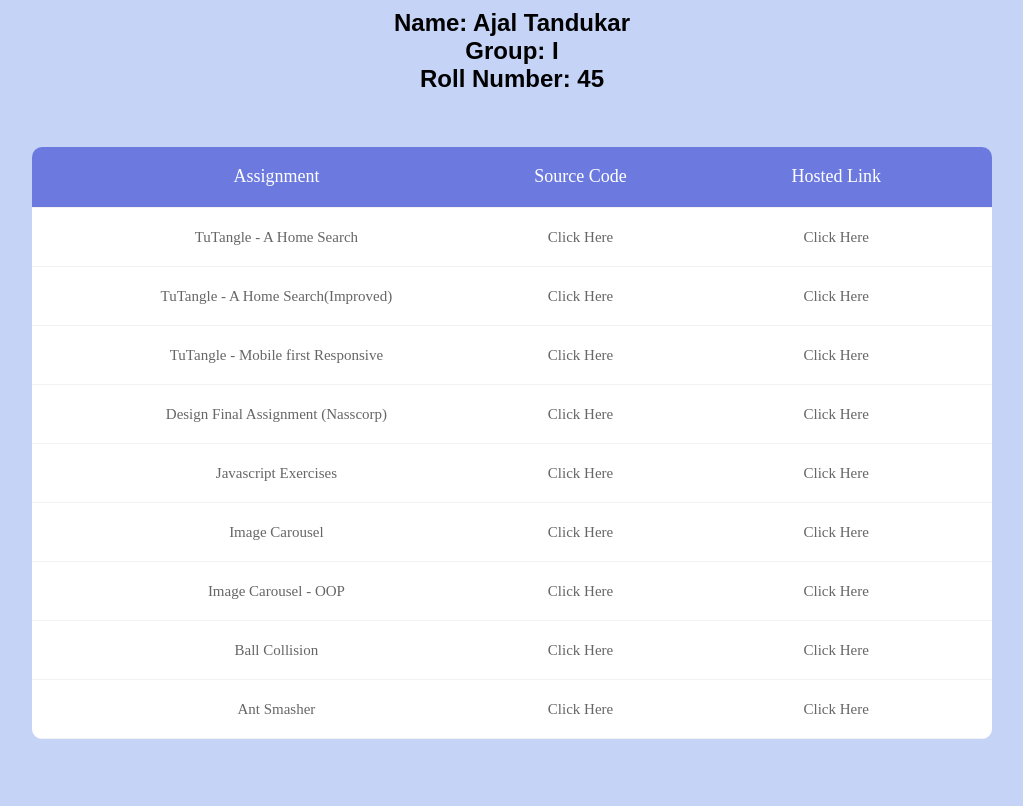
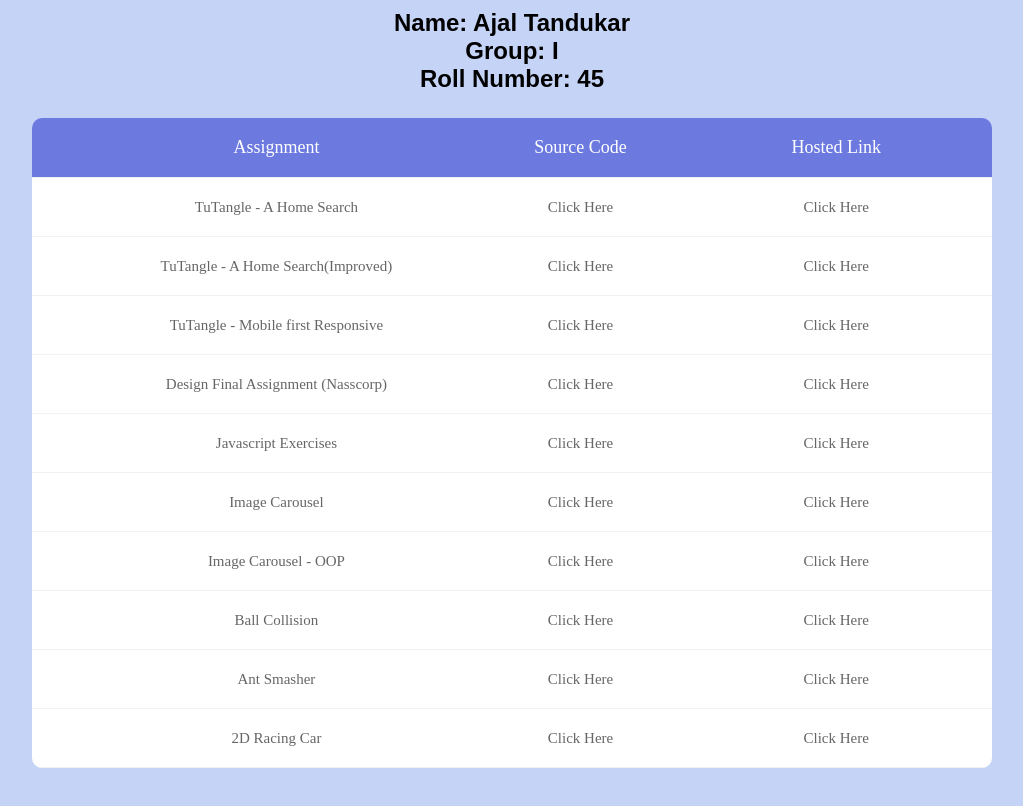
Before and after one commit to ajaltand/Assignment1, a plain HTML site: page index.html in a window 1280 px wide. Shown: the part 58-864 px from the top of the page, without its empty margins (128-1151 px from the left). Drawn offline with Linux system fonts and the light colour scheme; a web font is replaced by a local one.

Commit message:
new row added

```diff
--- a/index.html
+++ b/index.html
@@ -77,6 +77,13 @@
                                 <div class="cell"><a href="https://github.com/ajaltand/Ant-Smasher">Click Here</a></div>
                                 <div class="cell"><a href="https://ajaltand.github.io/Ant-Smasher/"> Click Here</a></div>
                             </div>
+
+                            <div class="row">
+                                <div class="cell">2D Racing Car</div>
+                                <div class="cell"><a href="https://github.com/ajaltand/Car-Racing">Click Here</a></div>
+                                <div class="cell"><a href="https://ajaltand.github.io/Car-Racing/"> Click Here</a></div>
+                            </div>
+
                         </div>
                     </div>
                 </div>
```
